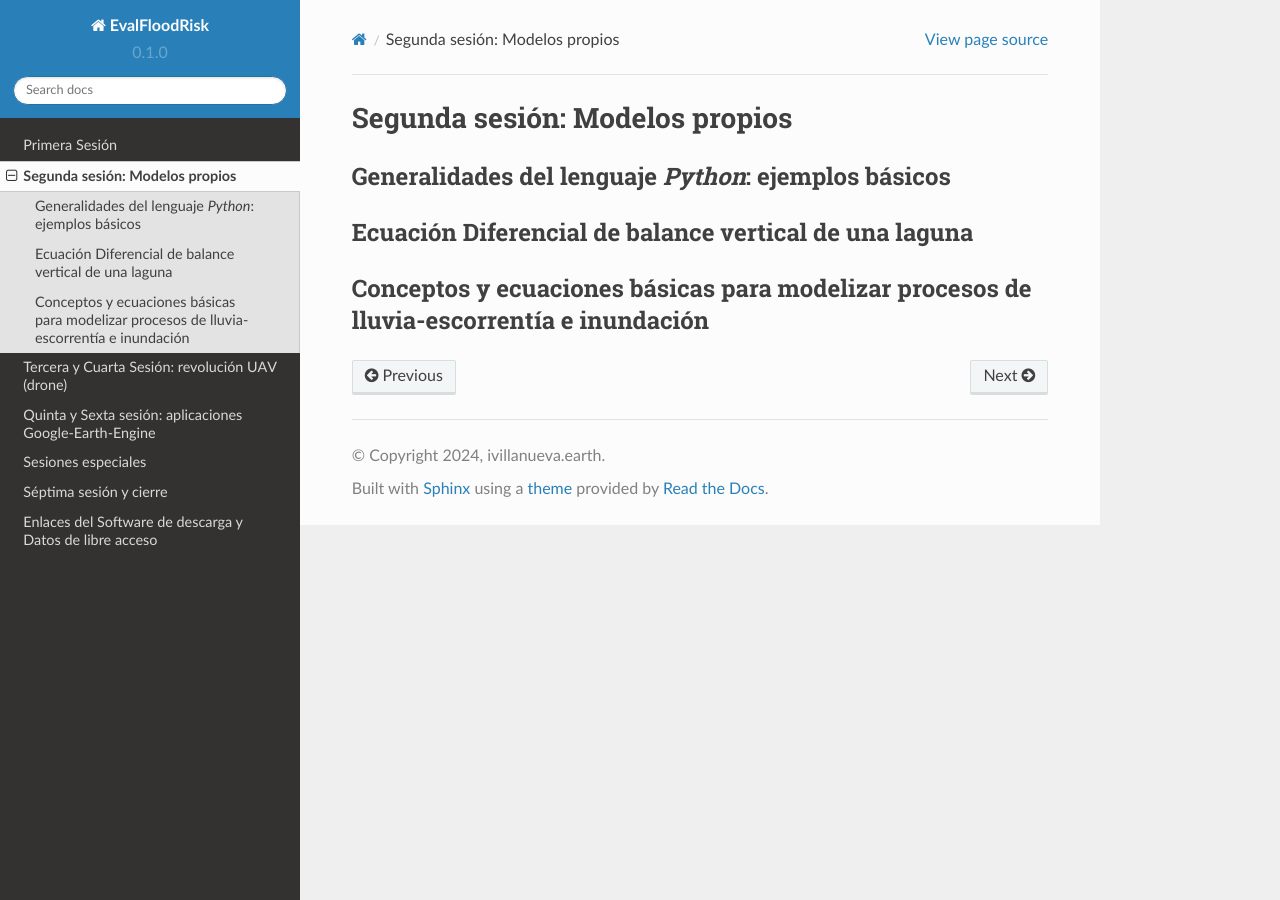
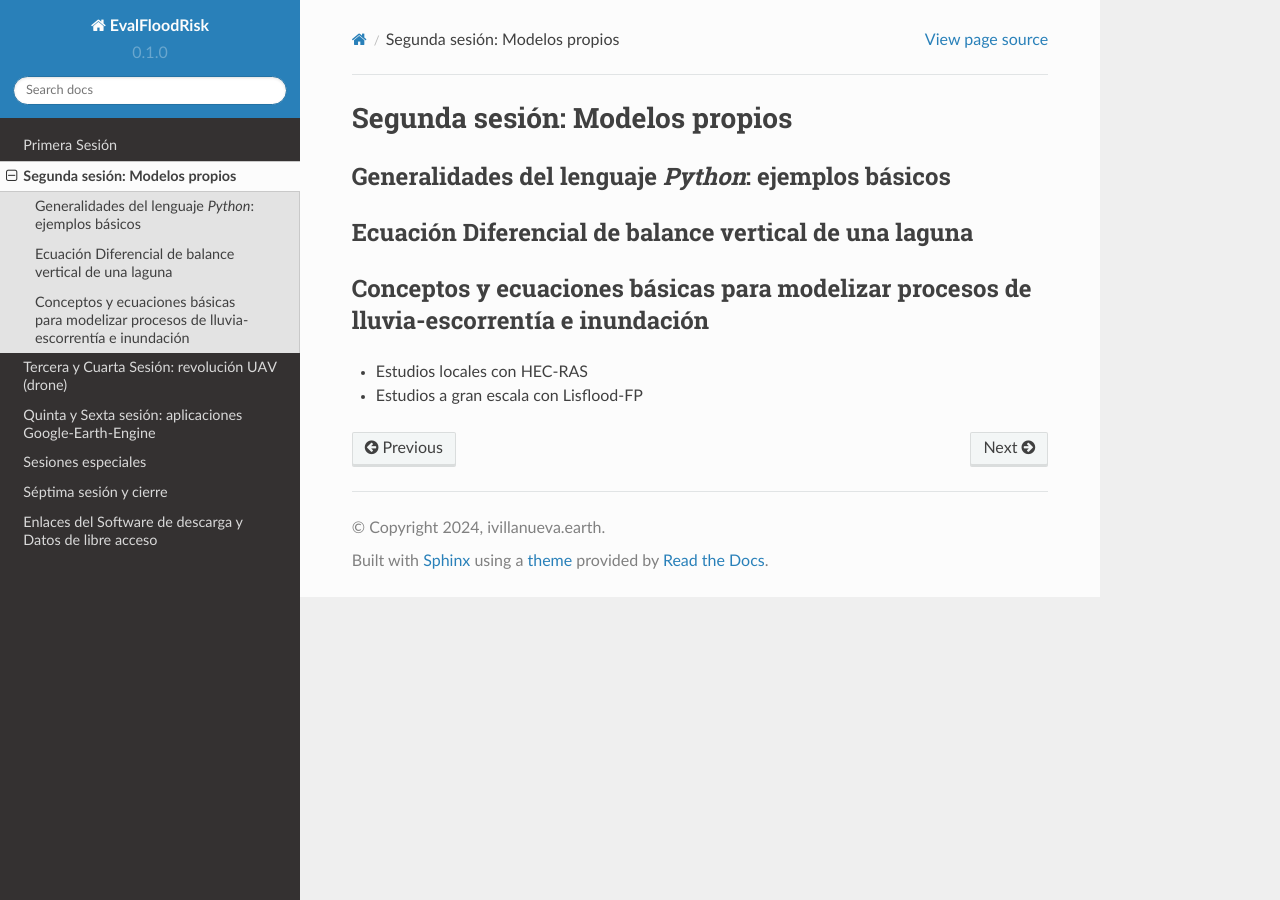
Before and after one commit to ivillamadrid/EvalFloodRisk_RSSWE, a Sphinx documentation site: the page built from docs/source/D2.rst, in a window 1280 px wide. Built offline with Sphinx 7.4.7 and the Read the Docs theme 2.0.0, drawn with Linux system fonts in a browser that asks for light colours.

Commit message:
Update D2.rst

```diff
--- a/docs/source/D2.rst
+++ b/docs/source/D2.rst
@@ -12,3 +12,7 @@ Ecuación Diferencial de balance vertical de una laguna
 
 Conceptos y ecuaciones básicas para modelizar procesos de lluvia-escorrentía e inundación
 -----------------------------------------------------------------------------------------
+
+* Estudios locales con HEC-RAS
+
+* Estudios a gran escala con Lisflood-FP
```
